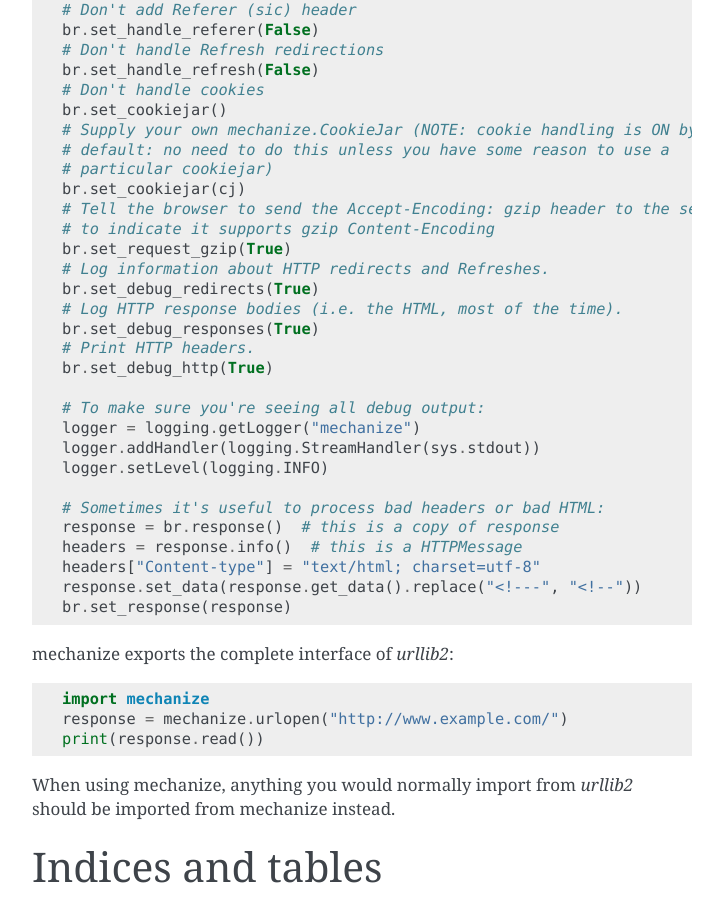
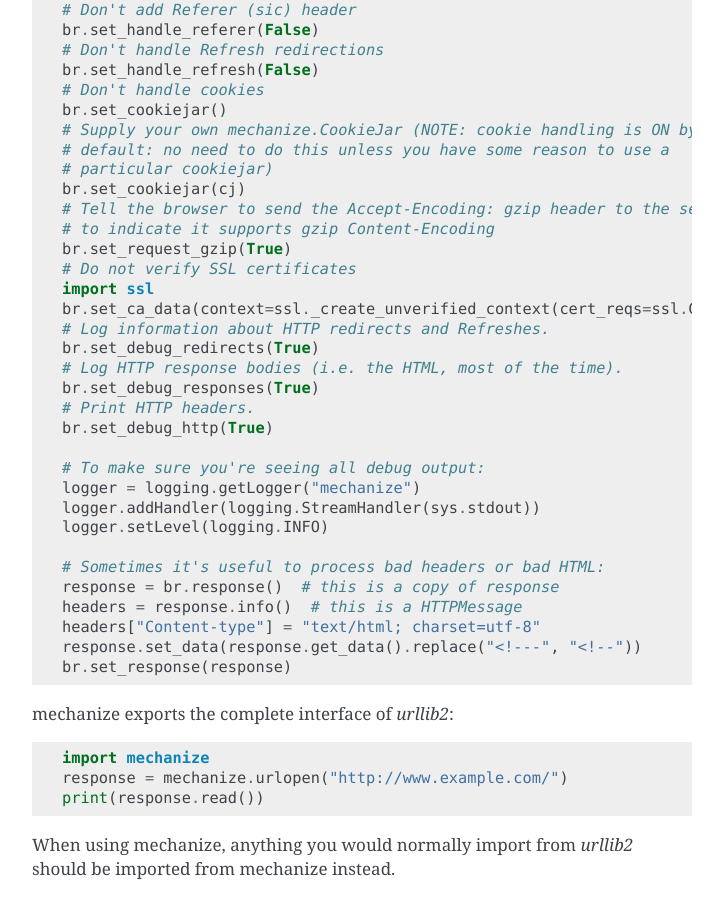
Before and after one commit to python-mechanize/mechanize, a Sphinx documentation site: the page built from docs/index.rst, in a window 1280 px wide and 900 px high, scrolled down 1988 px. Shown: the whole window, without its empty margins (388-1111 px from the left). Built offline with Sphinx 7.4.7, drawn with Linux system fonts in a browser that asks for light colours.

Commit message:
Add an example to the docs for not verifying SSL certificates
Fixes #33

```diff
--- a/docs/index.rst
+++ b/docs/index.rst
@@ -97,6 +97,9 @@
     # Tell the browser to send the Accept-Encoding: gzip header to the server
     # to indicate it supports gzip Content-Encoding
     br.set_request_gzip(True)
+    # Do not verify SSL certificates
+    import ssl
+    br.set_ca_data(context=ssl._create_unverified_context(cert_reqs=ssl.CERT_NONE)
     # Log information about HTTP redirects and Refreshes.
     br.set_debug_redirects(True)
     # Log HTTP response bodies (i.e. the HTML, most of the time).
```
